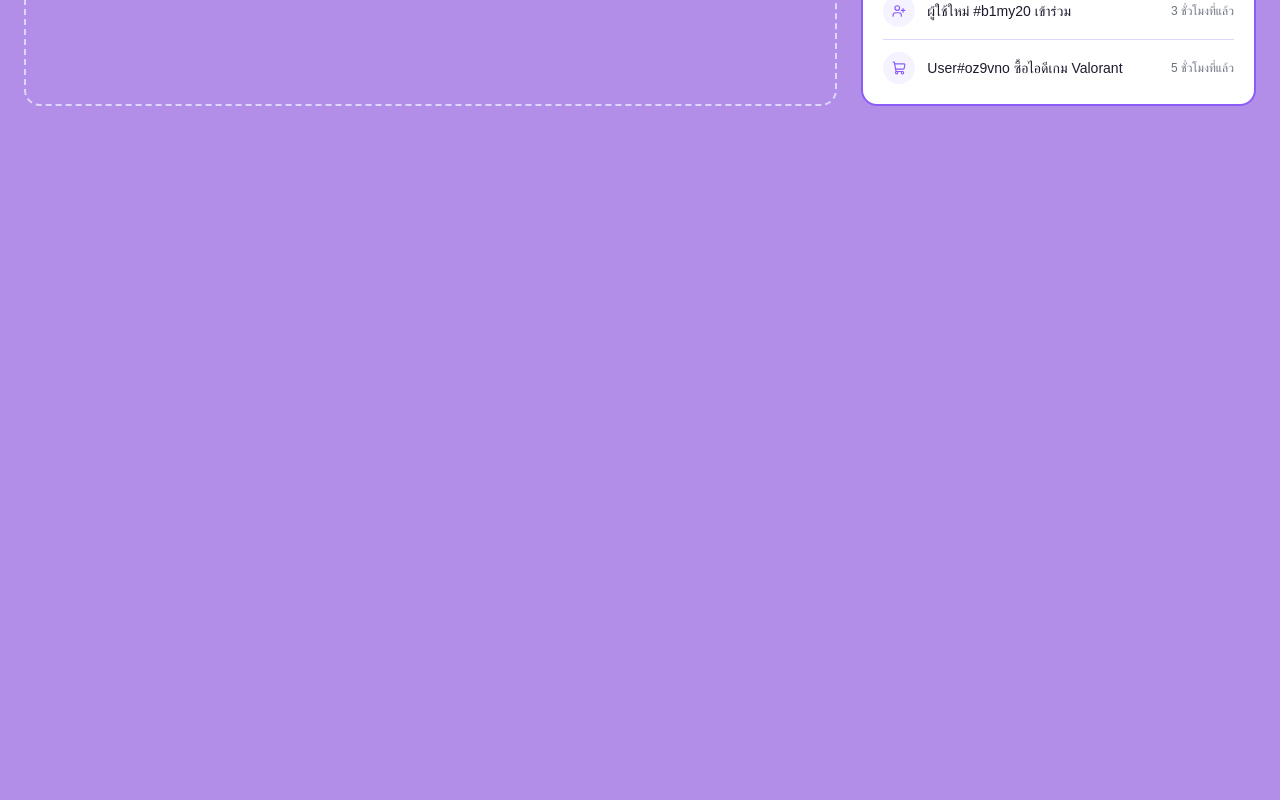
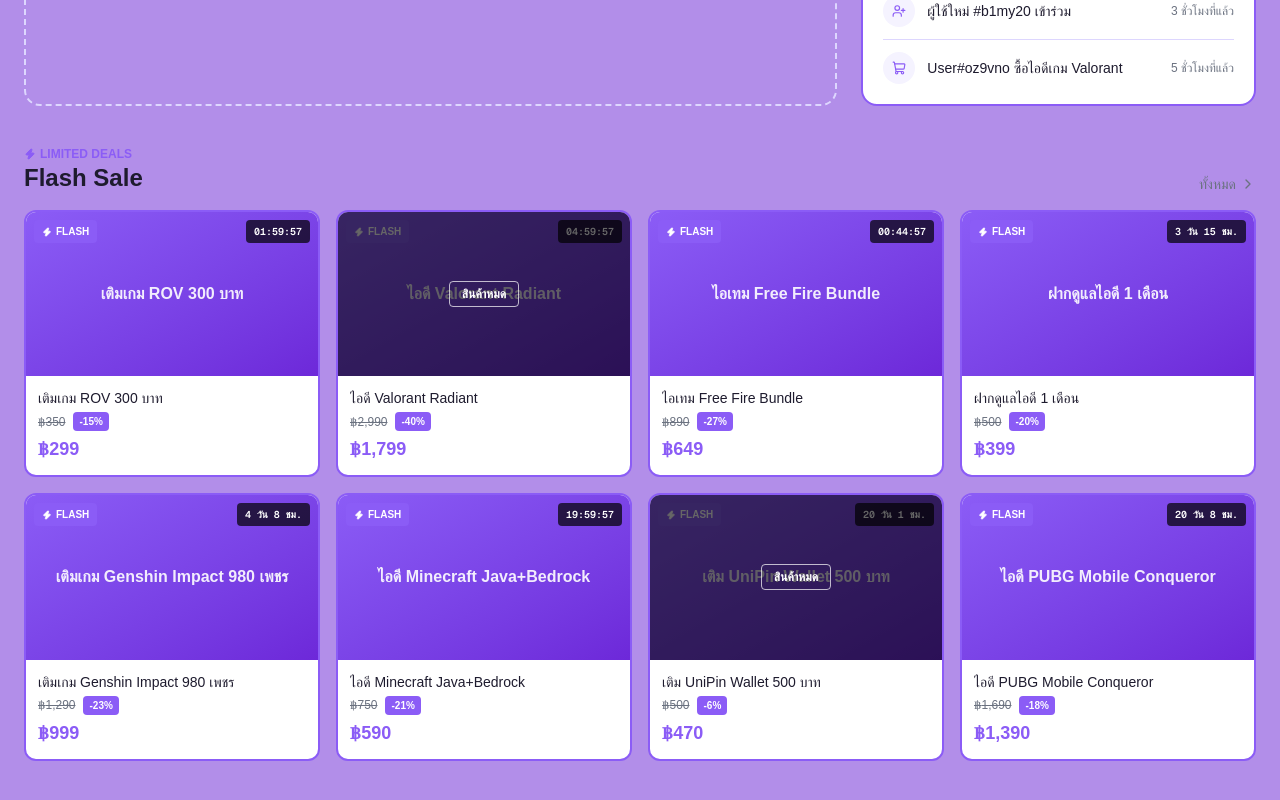
Before and after one commit to Synnado/SyndyTopup, a Next.js app: page / in a window 1280 px wide. Shown: the part 898-1698 px from the top of the page. Before the commit the page ends 1044 px from the top, so only its background shows below. Built offline with nearby package versions, Linux system fonts and the light colour scheme.

Commit message:
ทำแถบFlashsale Demo

```diff
--- a/src/app/page.tsx
+++ b/src/app/page.tsx
@@ -1,6 +1,7 @@
 import HeroCarousel from "@/components/HeroCarousel";
 import StatsBar from "@/components/StatsBar";
 import ActivityFeed from "@/components/ActivityFeed";
+import FlashSale from "@/components/FlashSale";
 
 export default function Home() {
   return (
@@ -21,6 +22,8 @@
           </div>
         </div>
       </section>
+
+      <FlashSale />
     </main>
   );
 }
--- /dev/null
+++ b/src/components/FlashSale.tsx
@@ -0,0 +1,97 @@
+import Link from "next/link";
+import { Zap, ChevronRight } from "lucide-react";
+import FlashSaleCard, { type FlashSaleProduct } from "@/components/FlashSaleCard";
+
+// TODO: ข้อมูลตัวอย่างไปก่อน รอต่อกับ backend จริงค่อยดึงสินค้า Flash Sale จริงมาแทน
+// durationMs: ระยะเวลาที่เหลือ (มิลลิวินาที) ตอนโหลดหน้าเว็บครั้งแรก
+const PRODUCTS: FlashSaleProduct[] = [
+  {
+    id: "1",
+    title: "เติมเกม ROV 300 บาท",
+    originalPrice: 350,
+    salePrice: 299,
+    durationMs: 2 * 60 * 60 * 1000, // เหลือ 2 ชม.
+  },
+  {
+    id: "2",
+    title: "ไอดี Valorant Radiant",
+    originalPrice: 2990,
+    salePrice: 1799,
+    durationMs: 5 * 60 * 60 * 1000, // เหลือ 5 ชม.
+    soldOut: true,
+  },
+  {
+    id: "3",
+    title: "ไอเทม Free Fire Bundle",
+    originalPrice: 890,
+    salePrice: 649,
+    durationMs: 45 * 60 * 1000, // เหลือ 45 นาที
+  },
+  {
+    id: "4",
+    title: "ฝากดูแลไอดี 1 เดือน",
+    originalPrice: 500,
+    salePrice: 399,
+    durationMs: 3 * 24 * 60 * 60 * 1000 + 16 * 60 * 60 * 1000, // เหลือ 3 วัน 16 ชม.
+  },
+  {
+    id: "5",
+    title: "เติมเกม Genshin Impact 980 เพชร",
+    originalPrice: 1290,
+    salePrice: 999,
+    durationMs: 4 * 24 * 60 * 60 * 1000 + 9 * 60 * 60 * 1000, // เหลือ 4 วัน 9 ชม.
+  },
+  {
+    id: "6",
+    title: "ไอดี Minecraft Java+Bedrock",
+    originalPrice: 750,
+    salePrice: 590,
+    durationMs: 20 * 60 * 60 * 1000, // เหลือ 20 ชม.
+  },
+  {
+    id: "7",
+    title: "เติม UniPin Wallet 500 บาท",
+    originalPrice: 500,
+    salePrice: 470,
+    durationMs: 20 * 24 * 60 * 60 * 1000 + 2 * 60 * 60 * 1000, // เหลือ 20 วัน 2 ชม.
+    soldOut: true,
+  },
+  {
+    id: "8",
+    title: "ไอดี PUBG Mobile Conqueror",
+    originalPrice: 1690,
+    salePrice: 1390,
+    durationMs: 20 * 24 * 60 * 60 * 1000 + 9 * 60 * 60 * 1000, // เหลือ 20 วัน 9 ชม.
+  },
+];
+
+export default function FlashSale() {
+  return (
+    <section className="mx-auto w-full max-w-7xl px-4 pb-10 sm:px-6">
+      <div className="mb-4 flex items-end justify-between">
+        <div>
+          <p className="flex items-center gap-1 text-xs font-semibold text-accent">
+            <Zap size={12} className="fill-accent" />
+            LIMITED DEALS
+          </p>
+          <h2 className="text-xl font-bold text-foreground sm:text-2xl">
+            Flash Sale
+          </h2>
+        </div>
+        <Link
+          href="/services"
+          className="flex shrink-0 items-center gap-1 text-sm text-muted transition-colors hover:text-accent"
+        >
+          ทั้งหมด
+          <ChevronRight size={16} />
+        </Link>
+      </div>
+
+      <div className="grid grid-cols-2 gap-4 sm:grid-cols-3 lg:grid-cols-4">
+        {PRODUCTS.map((product) => (
+          <FlashSaleCard key={product.id} {...product} />
+        ))}
+      </div>
+    </section>
+  );
+}
--- /dev/null
+++ b/src/components/FlashSaleCard.tsx
@@ -0,0 +1,152 @@
+"use client";
+
+import { useEffect, useRef, useState } from "react";
+import Image from "next/image";
+import { Zap } from "lucide-react";
+
+export interface FlashSaleProduct {
+  id: string;
+  title: string;
+  originalPrice: number;
+  salePrice: number;
+  durationMs: number; // ระยะเวลาที่เหลือตอนโหลดหน้าเว็บครั้งแรก (มิลลิวินาที)
+  soldOut?: boolean;
+  image?: string; // path รูปใน public/ เช่น "/products/game-1.jpg" — ไม่ใส่ก็ได้ จะใช้พื้นไล่สีแทน
+  video?: string; // path วิดีโอสั้นๆ ใน public/ เช่น "/products/previews/game-1.mp4" — ใส่แล้วจะเล่นตอนเอาเมาส์ไปชี้
+}
+
+// แปลงมิลลิวินาทีที่เหลือ เป็นข้อความอ่านง่าย
+function formatCountdown(ms: number): string {
+  if (ms <= 0) return "หมดเวลา";
+
+  const totalSeconds = Math.floor(ms / 1000);
+  const days = Math.floor(totalSeconds / 86400);
+  const hours = Math.floor((totalSeconds % 86400) / 3600);
+  const minutes = Math.floor((totalSeconds % 3600) / 60);
+  const seconds = totalSeconds % 60;
+
+  if (days >= 1) {
+    return `${days} วัน ${hours} ชม.`;
+  }
+
+  const pad = (n: number) => String(n).padStart(2, "0");
+  return `${pad(hours)}:${pad(minutes)}:${pad(seconds)}`;
+}
+
+export default function FlashSaleCard({
+  title,
+  originalPrice,
+  salePrice,
+  durationMs,
+  soldOut,
+  image,
+  video,
+}: FlashSaleProduct) {
+  const [deadline] = useState(() => Date.now() + durationMs);
+  const [remaining, setRemaining] = useState(durationMs);
+  const [isHovered, setIsHovered] = useState(false);
+  const videoRef = useRef<HTMLVideoElement>(null);
+
+  useEffect(() => {
+    const interval = setInterval(() => {
+      setRemaining(Math.max(0, deadline - Date.now()));
+    }, 1000);
+    return () => clearInterval(interval);
+  }, [deadline]);
+
+  // เล่น/หยุดวิดีโอพรีวิวตอนเอาเมาส์เข้า-ออก
+  useEffect(() => {
+    if (!videoRef.current) return;
+    if (isHovered) {
+      videoRef.current.currentTime = 0;
+      videoRef.current.play().catch(() => {
+        // เบราว์เซอร์บางตัวอาจบล็อก autoplay ถ้าไม่ได้ mute ไว้ — ในนี้ mute แล้วเลยปกติจะเล่นได้
+      });
+    } else {
+      videoRef.current.pause();
+    }
+  }, [isHovered]);
+
+  const discountPercent = Math.round(
+    ((originalPrice - salePrice) / originalPrice) * 100
+  );
+
+  return (
+    <div
+      onMouseEnter={() => setIsHovered(true)}
+      onMouseLeave={() => setIsHovered(false)}
+      className="relative overflow-hidden rounded-xl border-2 border-accent bg-surface transition-transform duration-200 ease-out hover:z-10 hover:scale-105 hover:shadow-xl"
+    >
+      {/* ส่วนรูปภาพ/วิดีโอ */}
+      <div className="relative aspect-video w-full overflow-hidden bg-accent-soft">
+        {image ? (
+          <Image
+            src={image}
+            alt={title}
+            fill
+            sizes="(min-width: 1024px) 25vw, 50vw"
+            className="object-cover"
+          />
+        ) : (
+          <div className="flex h-full items-center justify-center bg-gradient-to-br from-accent to-accent-strong p-3 text-center">
+            <span className="text-sm font-bold text-white/90 sm:text-base">
+              {title}
+            </span>
+          </div>
+        )}
+
+        {/* วิดีโอพรีวิว — ซ้อนทับรูป โชว์เฉพาะตอน hover */}
+        {video && (
+          <video
+            ref={videoRef}
+            src={video}
+            muted
+            loop
+            playsInline
+            className={`absolute inset-0 h-full w-full object-cover transition-opacity duration-200 ${
+              isHovered ? "opacity-100" : "opacity-0"
+            }`}
+          />
+        )}
+
+        {/* ป้าย FLASH มุมซ้ายบน */}
+        <span className="absolute left-2 top-2 flex items-center gap-1 rounded bg-accent px-2 py-1 text-[10px] font-bold text-white">
+          <Zap size={10} className="fill-white" />
+          FLASH
+        </span>
+
+        {/* ตัวจับเวลาถอยหลัง มุมขวาบน */}
+        <span className="absolute right-2 top-2 rounded bg-black/70 px-2 py-1 font-mono text-[10px] font-semibold text-white">
+          {formatCountdown(remaining)}
+        </span>
+
+        {/* overlay ตอนสินค้าหมด */}
+        {soldOut && (
+          <div className="absolute inset-0 flex items-center justify-center bg-black/60">
+            <span className="rounded border border-white/70 px-3 py-1 text-xs font-semibold text-white">
+              สินค้าหมด
+            </span>
+          </div>
+        )}
+      </div>
+
+      {/* ส่วนราคา */}
+      <div className="p-3">
+        <p className="truncate text-sm font-medium text-foreground">
+          {title}
+        </p>
+        <div className="mt-1 flex items-center gap-2">
+          <span className="text-xs text-muted line-through">
+            ฿{originalPrice.toLocaleString()}
+          </span>
+          <span className="rounded bg-accent px-1.5 py-0.5 text-[10px] font-bold text-white">
+            -{discountPercent}%
+          </span>
+        </div>
+        <p className="mt-1 text-lg font-bold text-accent">
+          ฿{salePrice.toLocaleString()}
+        </p>
+      </div>
+    </div>
+  );
+}
```
